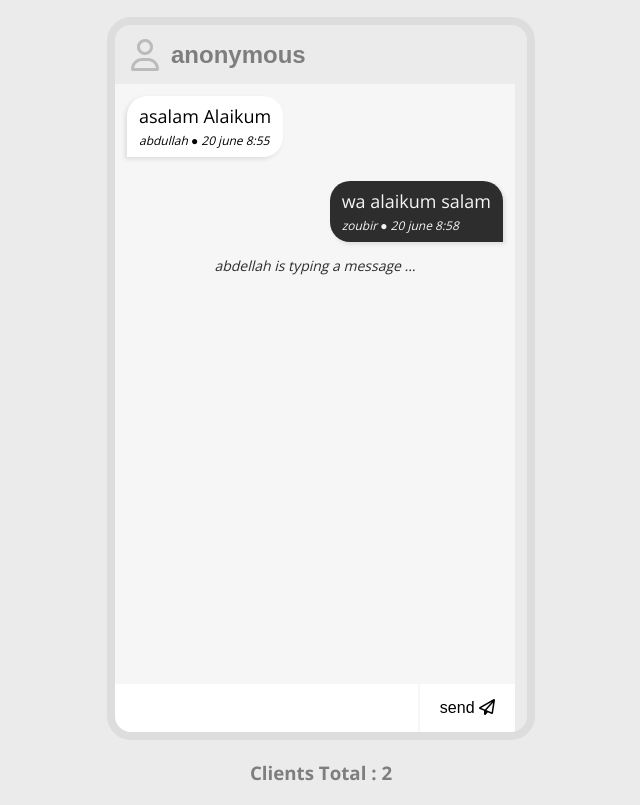
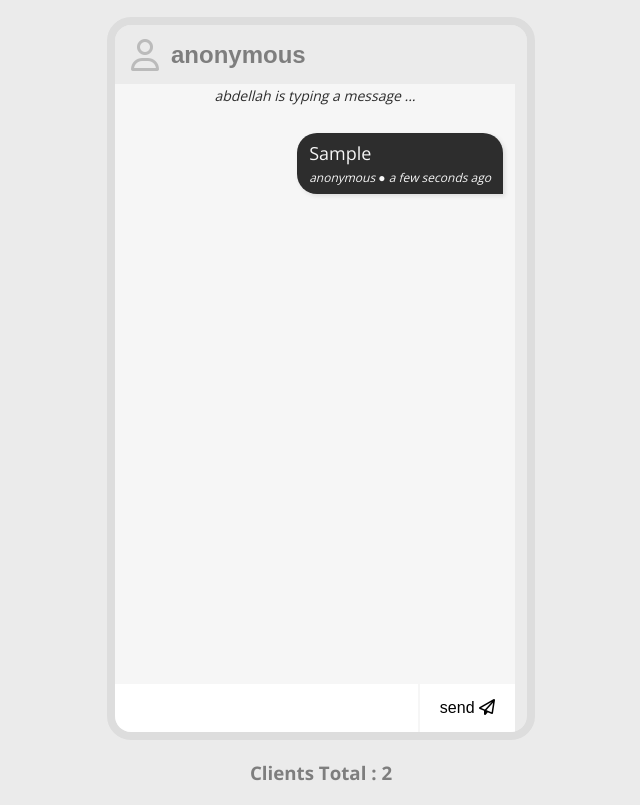
Before and after one commit to abdellahabd/Chat_App, a website: page public/index.html in a window 1280 px wide. Both pictures are taken after typing "Sample" into the empty fields and a click on the button "send". Shown: the part 66-871 px from the top of the page, without its empty margins (319-959 px from the left). Drawn offline with nearby package versions, Linux system fonts and the light colour scheme; no server answers.

Commit message:
add messages to Ui

```diff
--- a/public/index.html
+++ b/public/index.html
@@ -25,7 +25,7 @@
           id="name-input" />
       </div>
       <ul class="message-container" id="message-container">
-        <li class="message-left">
+        <!-- <li class="message-left">
           <p class="message">
             asalam Alaikum
             <span>abdullah ● 20 june 8:55 </span>
@@ -36,7 +36,7 @@
             wa alaikum salam
             <span>zoubir ● 20 june 8:58 </span>
           </p>
-        </li>
+        </li> -->
         <li class="message-feedback">
           <p class="feedback">abdellah is typing a message ...</p>
         </li>
@@ -53,6 +53,10 @@
     </div>
     <h3 class="clients-total" id="clients-total">Clients Total : 2</h3>
     <script src="/socket.io/socket.io.js"></script>
+    <script
+      src="https://cdnjs.cloudflare.com/ajax/libs/moment.js/2.28.0/moment.min.js"
+      integrity="sha512-Q1f3TS3vSt1jQ8AwP2OuenztnLU6LwxgyyYOG1jgMW/cbEMHps/3wjvnl1P3WTrF3chJUWEoxDUEjMxDV8pujg=="
+      crossorigin="anonymous"></script>
     <script src="main.js"></script>
   </body>
 </html>
--- a/public/main.js
+++ b/public/main.js
@@ -4,6 +4,7 @@ const client_total = document.querySelector(".clients-total");
 const message_form = document.getElementById("message-form");
 const message_input = document.getElementById("message-input");
 const name_input = document.getElementById("name-input");
+const message_contiener = document.getElementById("message-container");
 
 message_form.addEventListener("submit", (e) => {
   e.preventDefault();
@@ -16,10 +17,23 @@ function sendMessage() {
     message: message_input.value,
     date: new Date(),
   };
+  socket.emit("message", data);
+
+  addMessageToUi(true, data);
 
   message_input.value = "";
+}
 
-  socket.emit("message", data);
+function addMessageToUi(isfromMe, data) {
+  const element = `
+   <li class=${isfromMe ? "message-right" : "message-left"}>
+          <p class="message">
+        ${data.message}
+            <span>${data.name} ● ${moment(data.date).fromNow()} </span>
+          </p>
+        </li>`;
+
+  message_contiener.innerHTML += element;
 }
 
 socket.on("Client-total", (data) => {
@@ -27,5 +41,5 @@ socket.on("Client-total", (data) => {
 });
 
 socket.on("chat_message", (data) => {
-  console.log(data);
+  addMessageToUi(false, data);
 });
```
